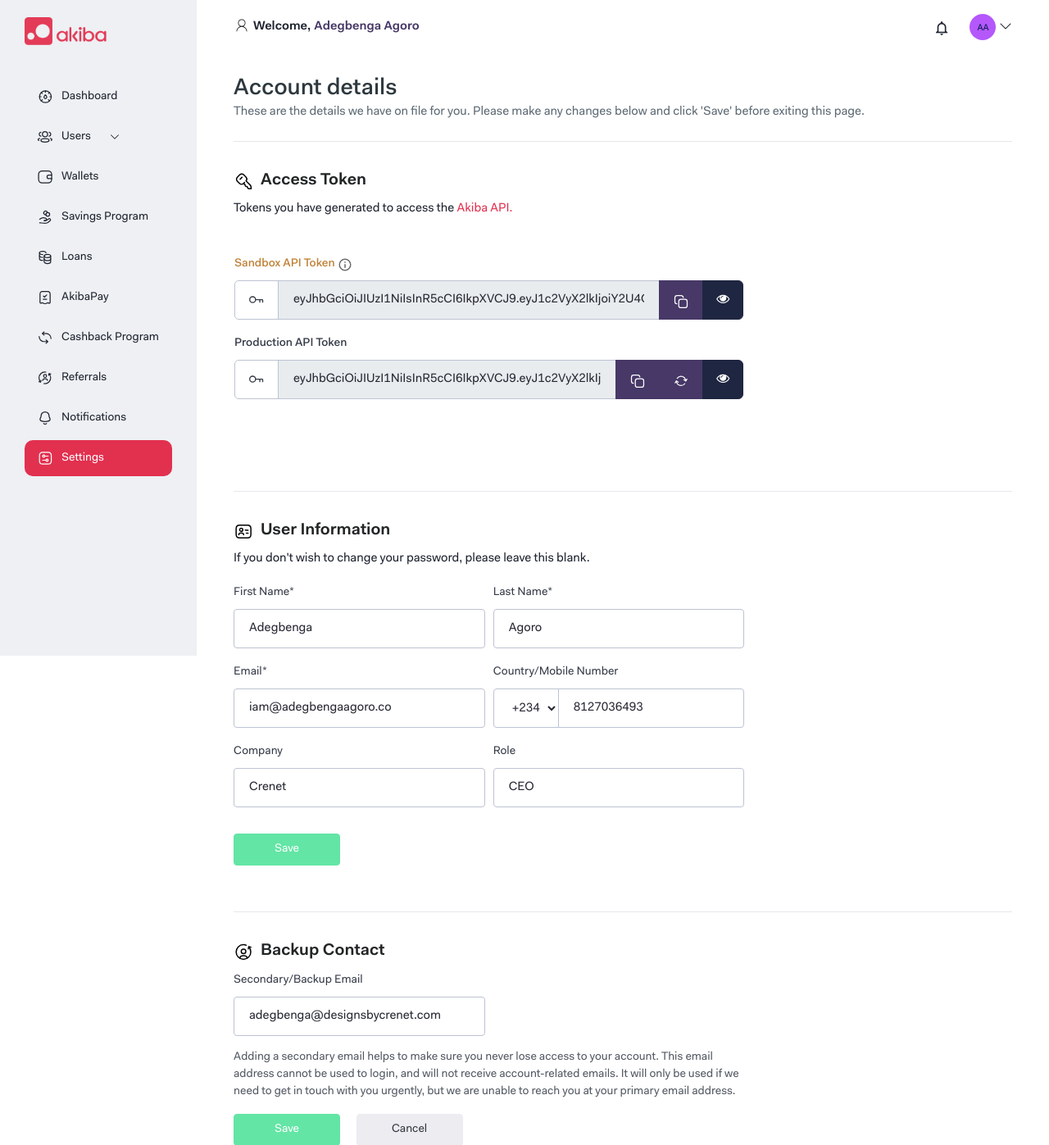
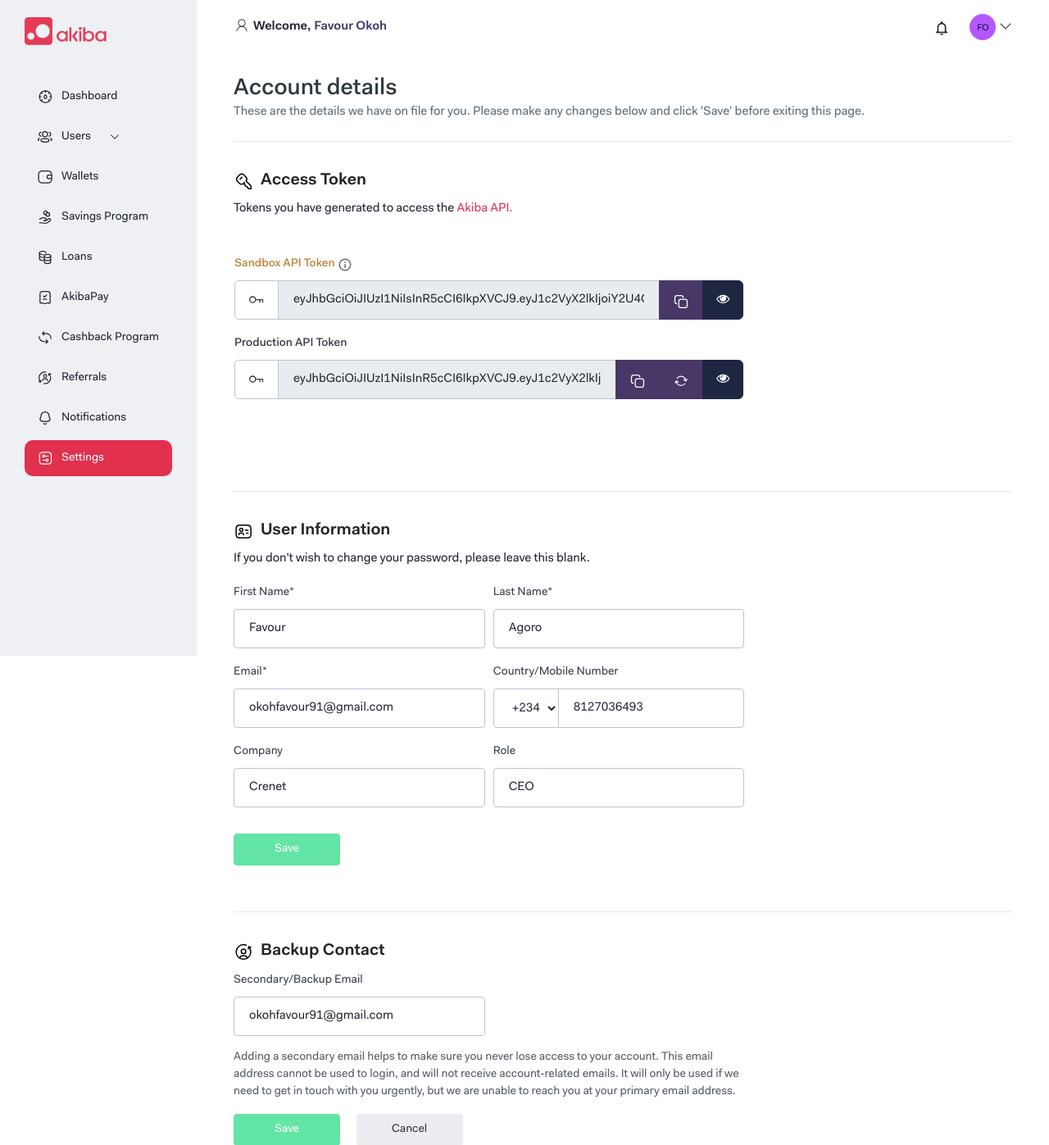
Before and after one commit to Favourz1/Akiba-admin-UI, a PHP site: page /settings.php in a window 1280 px wide. Shown: the top 1397 px of the page at 82% size. Run offline with PHP 8.4, Linux system fonts and the light colour scheme; some libraries are stand-ins or nearby versions; some web fonts are replaced.

Commit message:
Fix: Intials spelling and correction

```diff
--- a/login-logged-in.php
+++ b/login-logged-in.php
@@ -30,9 +30,9 @@
                             <form method="post" name="myform" class="" action="dashboard.php">
                                 <div class="logged-in--account">
                                     <div class="avatar-image">
-                                        <span class="initials">AA</span>
+                                        <span class="initials">FO</span>
                                     </div>
-                                    <p class="mb-0">i**@adegbengaagoro.co</p>
+                                    <p class="mb-0">ok**@gmail.com</p>
                                     <div class="close-btn">
                                         <button type="button" class="close" aria-label="close">
                                             <svg width="22" height="22" class="close-icon" viewBox="0 0 24 24"
--- a/modules/topbar.php
+++ b/modules/topbar.php
@@ -14,8 +14,8 @@
                                 <path
                                     d="M843.282963 870.115556c-8.438519-140.515556-104.296296-257.422222-233.908148-297.14963C687.881481 536.272593 742.4 456.533333 742.4 364.088889c0-127.241481-103.158519-230.4-230.4-230.4S281.6 236.847407 281.6 364.088889c0 92.444444 54.518519 172.183704 133.12 208.877037-129.611852 39.727407-225.46963 156.634074-233.908148 297.14963-0.663704 10.903704 7.964444 20.195556 18.962963 20.195556l0 0c9.955556 0 18.299259-7.774815 18.962963-17.73037C227.745185 718.506667 355.65037 596.385185 512 596.385185s284.254815 122.121481 293.357037 276.195556c0.568889 9.955556 8.912593 17.73037 18.962963 17.73037C835.318519 890.311111 843.946667 881.019259 843.282963 870.115556zM319.525926 364.088889c0-106.287407 86.186667-192.474074 192.474074-192.474074s192.474074 86.186667 192.474074 192.474074c0 106.287407-86.186667 192.474074-192.474074 192.474074S319.525926 470.376296 319.525926 364.088889z" />
                             </svg>
-                            <span class="mr-1">Welcome,</span> <span style="color: var(--color-secondary)">Adegbenga
-                                Agoro</span>
+                            <span class="mr-1">Welcome,</span> <span style="color: var(--color-secondary)">Favour
+                                Okoh</span>
                         </div>
                     </div>
 
@@ -72,16 +72,16 @@
                             <div class="avatar-wrapper dropdown">
                                 <div class="user context-avatar" data-toggle="dropdown">
                                     <span class="avatar-image">
-                                        <span class="initials">AA</span>
+                                        <span class="initials">FO</span>
                                     </span>
                                     <span class="arrow"><i class="la la-angle-down"></i></span>
                                 </div>
                                 <div class="dropdown-menu dropdown-menu-right">
                                     <div class="user-info">
                                         <div class="user-details">
-                                            <span class="user-name" title="Adegbenga Agoro">Adegbenga Agoro</span>
+                                            <span class="user-name" title="Favour Okoh">Favour Okoh</span>
                                             <span class="user-email"
-                                                title="iam@adegbengaagoro.co">iam@adegbengaagoro.co</span>
+                                                title="okohfavour91@gmail.com">okohfavour91@gmail.com</span>
                                         </div>
                                     </div>
                                     <a href="admin-profile.php" class="dropdown-item">
--- a/settings.php
+++ b/settings.php
@@ -16,8 +16,8 @@
     <div id="main-wrapper">
 
         <?php
-            include('modules/topbar.php');
-            include('modules/sidebar.php');
+        include('modules/topbar.php');
+        include('modules/sidebar.php');
         ?>
 
         <div class="content-body">
@@ -218,7 +218,7 @@
                                         <div class="form-row">
                                             <div class="form-group col-xl-6">
                                                 <label class="mr-sm-2">First Name*</label>
-                                                <input type="text" class="form-control" value="Adegbenga" placeholder=""
+                                                <input type="text" class="form-control" value="Favour" placeholder=""
                                                     name="firstname">
                                             </div>
                                             <div class="form-group col-xl-6">
@@ -228,7 +228,7 @@
                                             </div>
                                             <div class="form-group col-xl-6">
                                                 <label class="mr-sm-2">Email*</label>
-                                                <input type="email" class="form-control" value="iam@adegbengaagoro.co"
+                                                <input type="email" class="form-control" value="okohfavour91@gmail.com"
                                                     placeholder="" name="email">
                                             </div>
                                             <div class="form-group col-xl-6">
@@ -554,8 +554,8 @@
                                         <div class="form-row">
                                             <div class="form-group col-xl-6">
                                                 <label class="mr-sm-2" for="backup-email">Secondary/Backup Email</label>
-                                                <input type="email" class="form-control"
-                                                    value="adegbenga@designsbycrenet.com" placeholder="">
+                                                <input type="email" class="form-control" value="okohfavour91@gmail.com"
+                                                    placeholder="">
                                             </div>
                                             <div class="col-12">
                                                 <p class="instruction-text text-muted">Adding a secondary email helps to
@@ -676,8 +676,8 @@
     </div>
 
     <?php
-        include('modules/modals.php');
-        include('modules/footer-script.php');
+    include('modules/modals.php');
+    include('modules/footer-script.php');
     ?>
 
 
```
